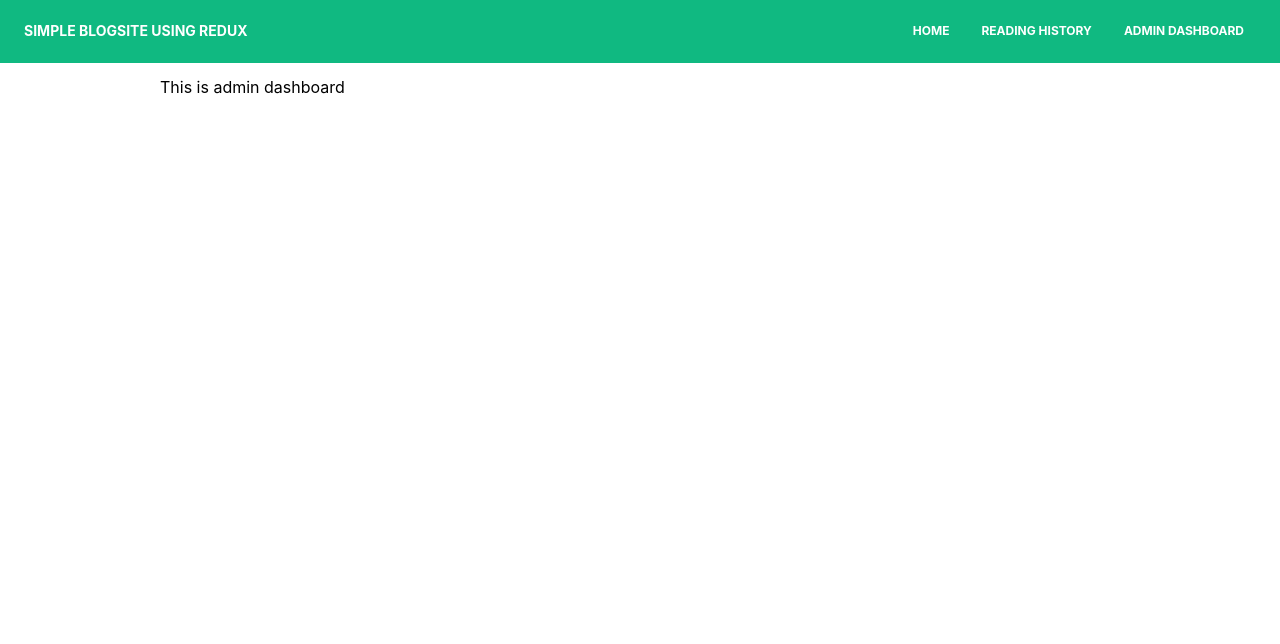
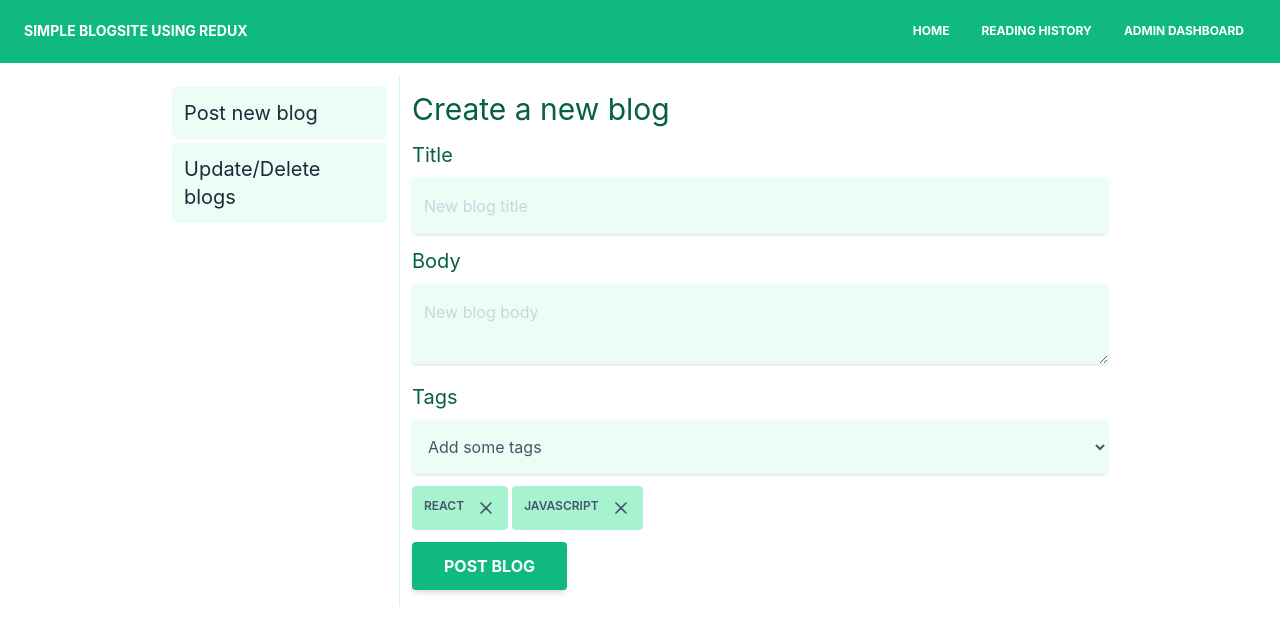
Before and after one commit to Labib2003/redux-acc-assignment-1-client, a React (Create React App) app: page /dashboard in a window 1280 px wide. Shown: the top 644 px of the page. Built offline with nearby package versions, Linux system fonts and the light colour scheme.

Commit message:
create post form created

```diff
--- /dev/null
+++ b/src/components/CreateNewBlogForm.jsx
@@ -0,0 +1,78 @@
+import React from "react";
+import CrossIcon from "../icons/CrossIcon";
+
+const CreateNewBlogForm = () => {
+  return (
+    <form>
+      <legend>
+        <h4 className="text-3xl font-normal leading-normal mt-0 mb-2 text-emerald-800">
+          Create a new blog
+        </h4>
+      </legend>
+      <div className="mb-3 pt-0">
+        <label htmlFor="blog-title">
+          <h6 class="text-xl font-normal leading-normal mt-0 mb-2 text-emerald-800">
+            Title
+          </h6>
+        </label>
+        <input
+          type="text"
+          id="blog-title"
+          placeholder="New blog title"
+          className="px-3 py-4 placeholder-slate-300 text-slate-600 relative bg-emerald-50 rounded text-base border-0 shadow outline-none focus:outline-none focus:ring w-full"
+        />
+      </div>
+      <div className="mb-3 pt-0">
+        <label htmlFor="blog-body">
+          <h6 class="text-xl font-normal leading-normal mt-0 mb-2 text-emerald-800">
+            Body
+          </h6>
+        </label>
+        <textarea
+          type="text"
+          id="blog-body"
+          placeholder="New blog body"
+          className="px-3 py-4 placeholder-slate-300 text-slate-600 relative bg-emerald-50 rounded text-base border-0 shadow outline-none focus:outline-none focus:ring w-full"
+        />
+      </div>
+      <div className="mb-3 pt-0">
+        <label htmlFor="blog-tags">
+          <h6 class="text-xl font-normal leading-normal mt-0 mb-2 text-emerald-800">
+            Tags
+          </h6>
+        </label>
+        <select
+          type="text"
+          id="blog-tags"
+          defaultValue="default"
+          className="px-3 py-4 placeholder-slate-300 text-slate-600 relative bg-emerald-50 rounded text-base border-0 shadow outline-none focus:outline-none focus:ring w-full"
+        >
+          <option disabled value="default">
+            Add some tags
+          </option>
+          <option value="react">React</option>
+          <option value="js">JavaScript</option>
+          <option value="other">Other</option>
+        </select>
+        <div className="mt-3 flex gap-1">
+          <span class="text-xs font-semibold w-fit p-3 rounded text-slate-600 bg-emerald-200 uppercase flex gap-3">
+            React
+            <CrossIcon />
+          </span>
+          <span class="text-xs font-semibold w-fit p-3 rounded text-slate-600 bg-emerald-200 uppercase flex gap-3">
+            JavaScript
+            <CrossIcon />
+          </span>
+        </div>
+      </div>
+      <button
+        className="bg-emerald-500 text-white active:bg-emerald-600 font-bold uppercase text-base px-8 py-3 rounded shadow-md hover:shadow-lg outline-none focus:outline-none mr-1 mb-1 ease-linear transition-all duration-150"
+        type="submit"
+      >
+        Post Blog
+      </button>
+    </form>
+  );
+};
+
+export default CreateNewBlogForm;
--- /dev/null
+++ b/src/icons/CrossIcon.jsx
@@ -0,0 +1,24 @@
+import React from "react";
+
+const CrossIcon = () => {
+  return (
+    <>
+      <svg
+        className="w-5 h-5"
+        fill="none"
+        stroke="currentColor"
+        viewBox="0 0 24 24"
+        xmlns="http://www.w3.org/2000/svg"
+      >
+        <path
+          strokeLinecap="round"
+          strokeLinejoin="round"
+          strokeWidth={2}
+          d="M6 18L18 6M6 6l12 12"
+        />
+      </svg>
+    </>
+  );
+};
+
+export default CrossIcon;
--- /dev/null
+++ b/src/icons/MenuIcon.jsx
@@ -0,0 +1,24 @@
+import React from "react";
+
+const MenuIcon = () => {
+  return (
+    <>
+      <svg
+        className="w-6 h-6"
+        fill="none"
+        stroke="currentColor"
+        viewBox="0 0 24 24"
+        xmlns="http://www.w3.org/2000/svg"
+      >
+        <path
+          strokeLinecap="round"
+          strokeLinejoin="round"
+          strokeWidth={2}
+          d="M4 6h16M4 12h16M4 18h16"
+        />
+      </svg>
+    </>
+  );
+};
+
+export default MenuIcon;
--- a/src/layout/Main.jsx
+++ b/src/layout/Main.jsx
@@ -6,7 +6,7 @@ const Main = () => {
   return (
     <div>
       <Navbar />
-      <div className="container w-3/4 mx-auto">
+      <div className="w-3/4 mx-auto">
         <Outlet />
       </div>
     </div>
--- a/src/layout/Navbar.jsx
+++ b/src/layout/Navbar.jsx
@@ -1,5 +1,6 @@
 import React, { useState } from "react";
 import { Link } from "react-router-dom";
+import MenuIcon from "../icons/MenuIcon";
 
 export default function Navbar({ fixed }) {
   const [navbarOpen, setNavbarOpen] = useState(false);
@@ -8,31 +9,18 @@ export default function Navbar({ fixed }) {
       <nav className="relative flex flex-wrap items-center justify-between px-2 py-3 bg-emerald-500 mb-3">
         <div className="container px-4 mx-auto flex flex-wrap items-center justify-between">
           <div className="w-full relative flex justify-between lg:w-auto lg:static lg:block lg:justify-start">
-            <a
+            <Link
               className="text-sm font-bold leading-relaxed inline-block mr-4 py-2 whitespace-nowrap uppercase text-white"
-              href="#pablo"
+              to="/"
             >
               Simple BlogSite Using Redux
-            </a>
+            </Link>
             <button
               className="text-white cursor-pointer text-xl leading-none px-3 py-1 border border-solid border-transparent rounded bg-transparent block lg:hidden outline-none focus:outline-none"
               type="button"
               onClick={() => setNavbarOpen(!navbarOpen)}
             >
-              <svg
-                className="w-6 h-6"
-                fill="none"
-                stroke="currentColor"
-                viewBox="0 0 24 24"
-                xmlns="http://www.w3.org/2000/svg"
-              >
-                <path
-                  strokeLinecap="round"
-                  strokeLinejoin="round"
-                  strokeWidth={2}
-                  d="M4 6h16M4 12h16M4 18h16"
-                />
-              </svg>
+              <MenuIcon />
             </button>
           </div>
           <div
--- a/src/pages/AdminDashboard.jsx
+++ b/src/pages/AdminDashboard.jsx
@@ -1,11 +1,24 @@
-import React from 'react';
+import React from "react";
+import { Link, Outlet } from "react-router-dom";
 
 const AdminDashboard = () => {
-    return (
-        <div>
-            This is admin dashboard
-        </div>
-    );
+  return (
+    <div>
+      <div className="flex">
+        <aside className="w-1/4 border-r border-emerald-100 p-3 flex flex-col gap-1">
+          <h6 class="text-xl font-normal text-slate-800 p-3 rounded-md bg-emerald-50 hover:bg-emerald-100">
+            <Link to="/dashboard/create-blog">Post new blog</Link>
+          </h6>
+          <h6 class="text-xl font-normal text-slate-800 p-3 rounded-md bg-emerald-50 hover:bg-emerald-100">
+            <Link to="/dashboard/create-blog">Update/Delete blogs</Link>
+          </h6>
+        </aside>
+        <main className="w-3/4 p-3">
+          <Outlet />
+        </main>
+      </div>
+    </div>
+  );
 };
 
 export default AdminDashboard;
```
Also changed, not shown: src/routes/routes.js (+7 -0 lines).
